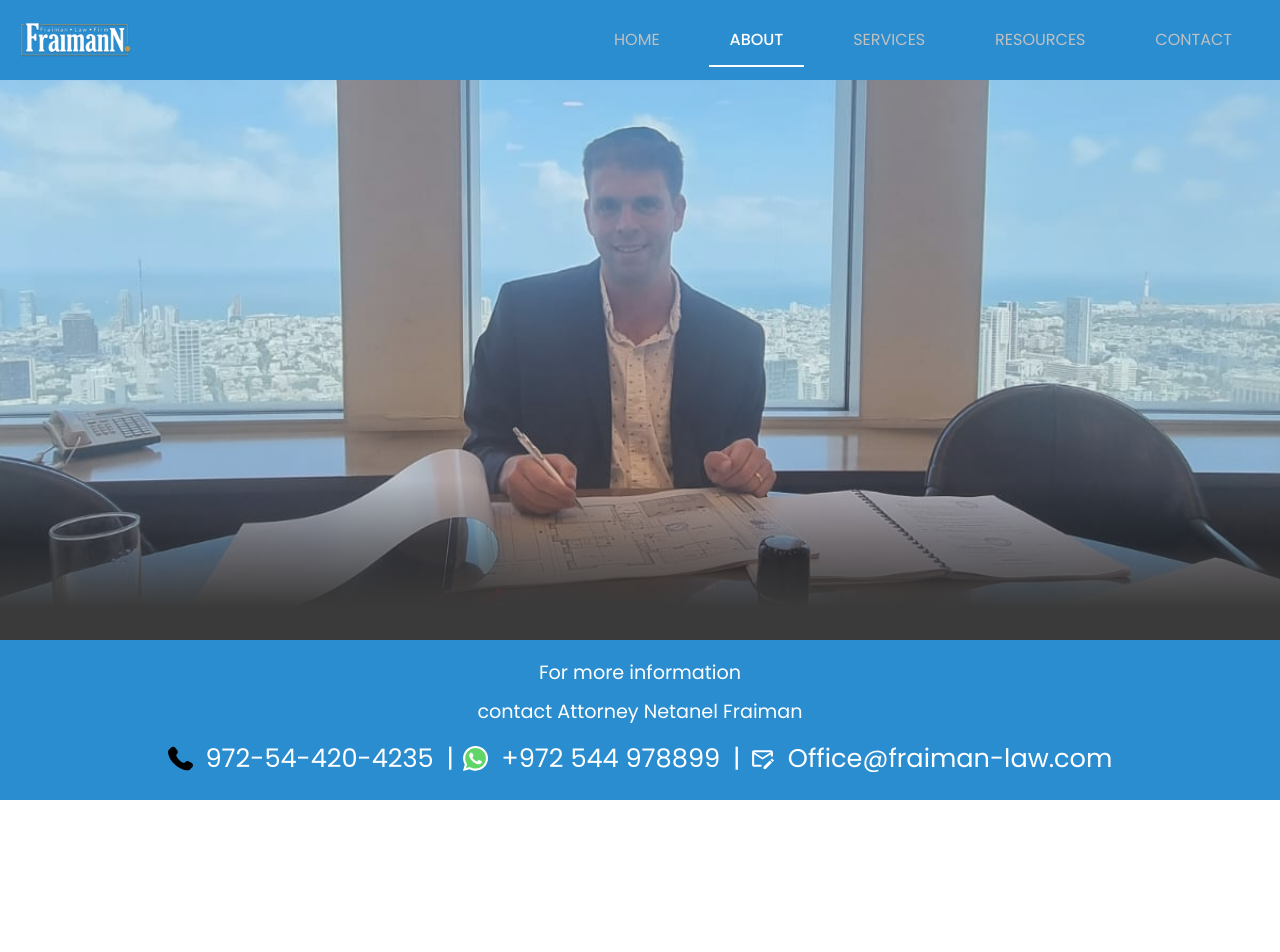
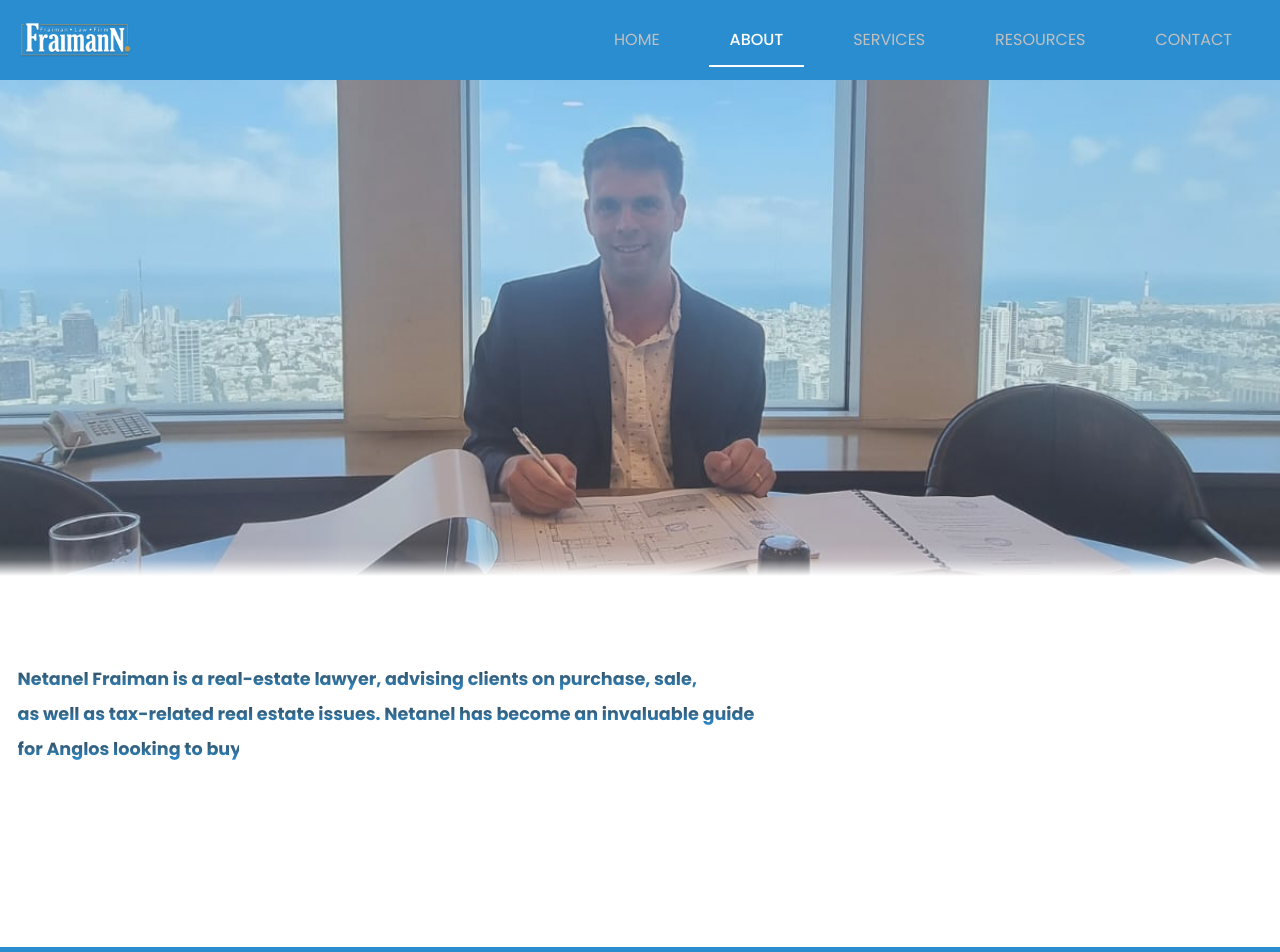
Before and after one commit to ChaimTriebitz/freiman-font, a React (Create React App) app: page /about in a window 1280 px wide. Shown: the top 952 px of the page. Before the commit the page ends 800 px from the top, so only its background shows below. Built offline with nearby package versions, Linux system fonts and the light colour scheme; a web font is replaced by a local one.

Commit message:
animated words

```diff
--- a/src/cmps/RotatingText.jsx
+++ b/src/cmps/RotatingText.jsx
@@ -1,6 +1,6 @@
 import React, { useState, useEffect } from 'react';
 
-export const RotatingText = ({ staticText = '', rotatingTexts = [], frequency = 6 }) => {
+export const RotatingText = ({ staticText = '', rotatingTexts = [], frequency = 3 }) => {
    const [currIdx, setCurrIdx] = useState(0);
 
    useEffect(() => {
--- a/src/pages/About.jsx
+++ b/src/pages/About.jsx
@@ -4,6 +4,45 @@ export const About = () => {
    return (
       <div className='about'>
          <div className="banner"></div>
+         <div className="info">
+            <p>
+               <span>
+                  Netanel Fraiman is a real-estate lawyer,
+                  advising clients on purchase, sale,
+               </span>
+            </p>
+            <p>
+               <span>
+                  as well as tax-related real estate issues.
+                  Netanel has become an invaluable guide
+               </span>
+            </p>
+            <p>
+               <span>
+                  for Anglos looking to buy a home or invest in Israeli
+                  real estate, His knolage makes him uniquely suited
+               </span>
+            </p>
+            <p>
+               <span>
+                  to understand and cater to the Western mindset,
+                  while drawing on his experience in the world of
+               </span>
+            </p>
+            <p>
+               <span>
+                  Israeli Law to fight for the good of his clients.
+                  Netanel and his broad team have gained a reputation
+               </span>
+            </p>
+            <p>
+               <span>
+                  of combining expert guidance together with caring personal service,
+                  working together through any challenge and leading the client on a smooth, secure path.
+                  You can easily reach Netanel through any of the ways in the contact info
+               </span>
+            </p>
+         </div>
       </div>
    )
 }
--- a/src/styles/pages/_about.scss
+++ b/src/styles/pages/_about.scss
@@ -1,7 +1,93 @@
 .about {
+   flex-direction: column;
+
    .banner {
       background-image:
-      linear-gradient(#ffffff29 75%, #3a3a3a80, #3a3a3a 95%),
-      url('../../assets/imgs/fraiman-office.jpg');
+         linear-gradient(#ffffff25 85%, #ffffff50, #ffffff 90%),
+         url('../../assets/imgs/fraiman-office.jpg');
+   }
+
+   .info {
+      flex-direction: column;
+      font-weight: 700;
+      padding: 1em;
+      font-size: 1.1em;
+      margin-bottom: 2em;
+
+      p {
+         display: inline;
+      }
+
+      span {
+         color: transparent;
+         background-image: linear-gradient($c7, $c5);
+         background-repeat: no-repeat;
+         background-size: 0% 100%;
+         -webkit-background-clip: text;
+         background-clip: text;
+         animation: typing linear 2.5s forwards;
+
+
+
+      }
+
+      p:nth-child(2) span {
+         animation-delay: 2.5s;
+      }
+
+      p:nth-child(3) span {
+         animation-delay: 5s;
+      }
+
+      p:nth-child(4) span {
+         animation-delay: 7.5s;
+      }
+
+      p:nth-child(5) span {
+         animation-delay: 10s;
+      }
+
+      p:nth-child(6) span {
+         animation-delay: 12.5s;
+      }
    }
 }
+
+.about p {}
+
+/* Create typing effect */
+@keyframes typing {
+
+
+   to {
+      background-size: 100% 100%;
+   }
+}
+
+// .about p:nth-child(1) {
+//    animation-delay: 0s;
+// }
+
+// .about p:nth-child(2) {
+//    animation-delay: 2.5s;
+// }
+
+// .about p:nth-child(3) {
+//    animation-delay: 5s;
+// }
+
+// .about p:nth-child(4) {
+//    animation-delay: 7.5s;
+// }
+
+// .about p:nth-child(5) {
+//    animation-delay: 10s;
+// }
+
+// .about p:nth-child(6) {
+//    animation-delay: 12.5s;
+// }
+
+// .about p:nth-child(7) {
+//    animation-delay: 15s;
+// }
--- a/src/styles/pages/_home.scss
+++ b/src/styles/pages/_home.scss
@@ -9,6 +9,7 @@
       background-image:
          linear-gradient(#ffffff25 85%, #ffffff50, #ffffff 90%),
          url('../../assets/imgs/jerusalem/j1.webp'), ;
+         background-attachment: fixed;
 
       @media (min-width:700px) {
          gap: 0;
```
